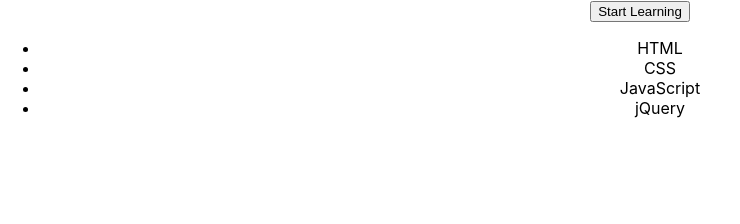
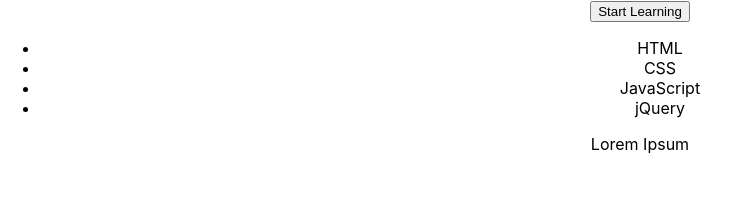
Before and after one commit to raghuveertech/react-testing, a React (Create React App) app: page / in a window 1280 px wide. Shown: the top 224 px of the page, without its empty margins (0-740 px from the left). Built offline with nearby package versions, Linux system fonts and the light colour scheme.

Commit message:
querySelector

```diff
--- a/src/components/Skils/Skills.tsx
+++ b/src/components/Skils/Skills.tsx
@@ -24,6 +24,7 @@
           return <li key={skill}>{skill}</li>;
         })}
       </ul>
+      <p id="loremElement">Lorem Ipsum</p>
     </>
   );
 };
```
Also changed, not shown: 1 other file (tests, documents, lock files or other folders).
